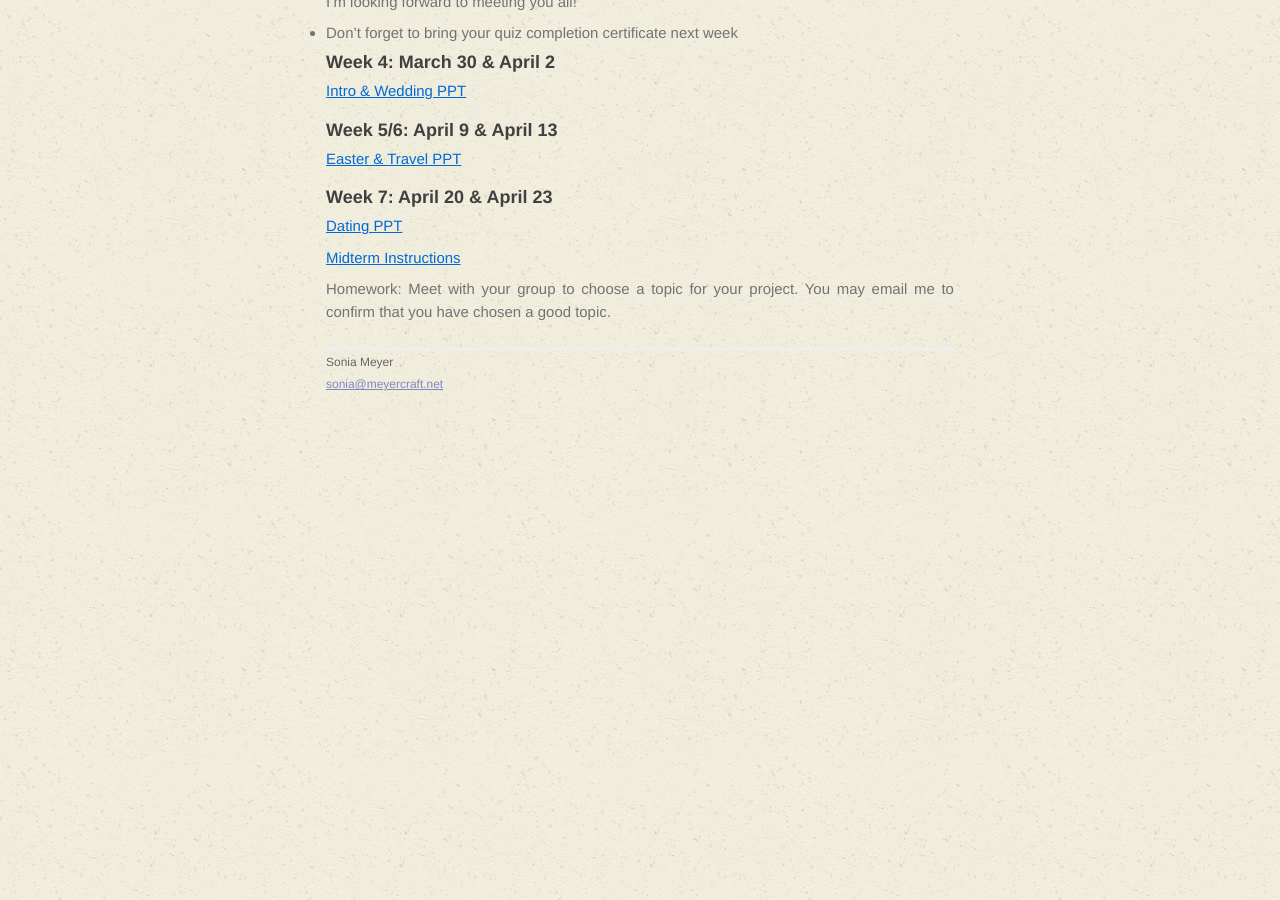
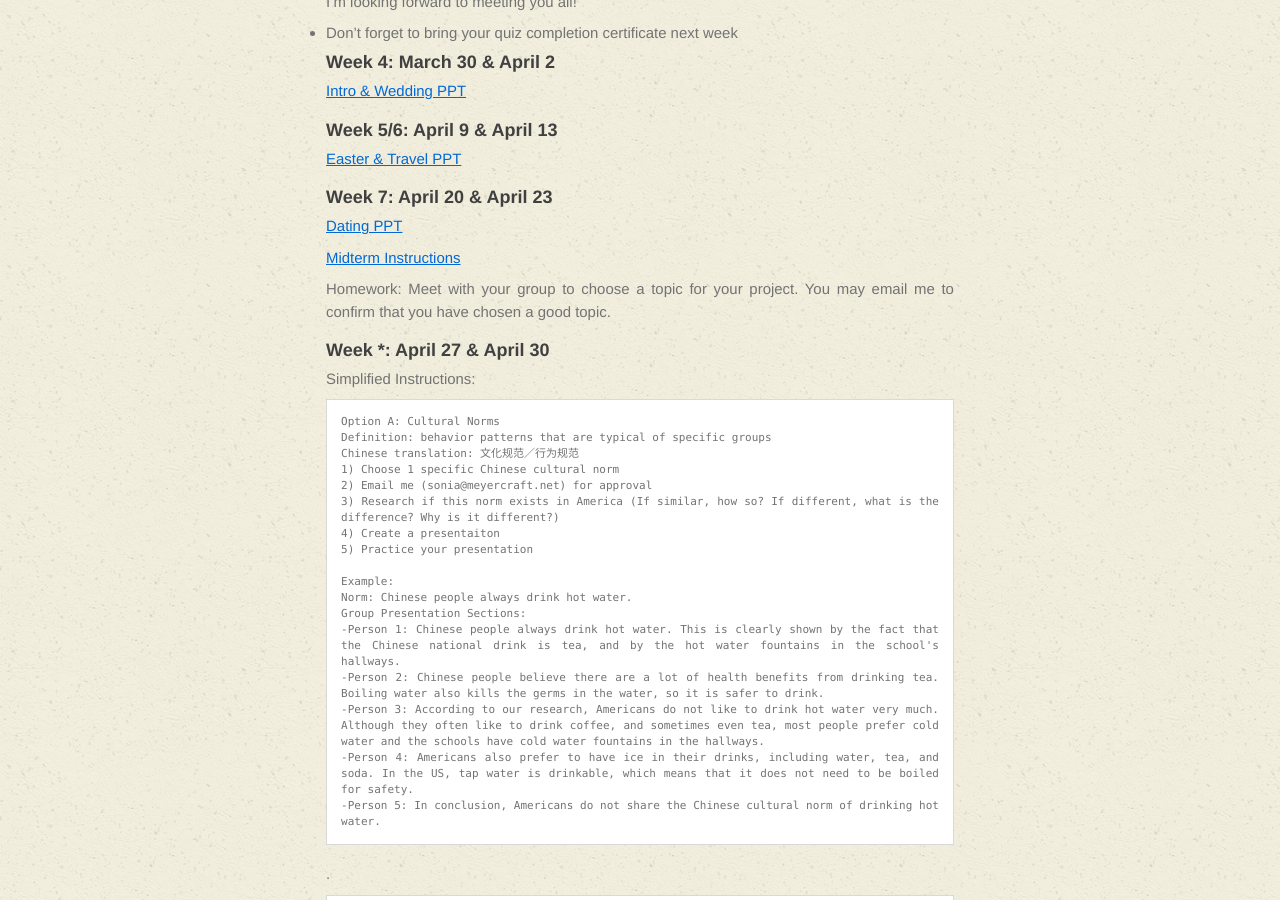
Before and after one commit to soniawmeyer/soniameyer-beihang-students-website, a Jekyll site: the page built from classes/americanculture.md, in a window 1280 px wide and 900 px high, scrolled down 568 px. Built offline with Jekyll 4.4.1, drawn with Linux system fonts in a browser that asks for light colours; some of the changed text lies outside the part shown.

Commit message:
midterm simplified instructions and example; announcements

```diff
--- a/classes/americanculture.md
+++ b/classes/americanculture.md
@@ -34,3 +34,43 @@ I'm flying back on Monday, arriving Tuesday, and hopefully I'll be ready to teac
 [Midterm Instructions](http://sonia-beihang-website-resources.s3.amazonaws.com/Midterm%20Project.pdf)
 
 Homework: Meet with your group to choose a topic for your project. You may email me to confirm that you have chosen a good topic.
+
+###Week *: April 27 & April 30
+Simplified Instructions:
+
+	Option A: Cultural Norms
+	Definition: behavior patterns that are typical of specific groups
+	Chinese translation: 文化规范／行为规范
+	1) Choose 1 specific Chinese cultural norm
+	2) Email me (sonia@meyercraft.net) for approval
+	3) Research if this norm exists in America (If similar, how so? If different, what is the difference? Why is it different?)
+	4) Create a presentaiton
+	5) Practice your presentation
+
+	Example:
+	Norm: Chinese people always drink hot water.
+	Group Presentation Sections:
+	-Person 1: Chinese people always drink hot water. This is clearly shown by the fact that the Chinese national drink is tea, and by the hot water fountains in the school's hallways.
+	-Person 2: Chinese people believe there are a lot of health benefits from drinking tea. Boiling water also kills the germs in the water, so it is safer to drink.
+	-Person 3: According to our research, Americans do not like to drink hot water very much. Although they often like to drink coffee, and sometimes even tea, most people prefer cold water and the schools have cold water fountains in the hallways.
+	-Person 4: Americans also prefer to have ice in their drinks, including water, tea, and soda. In the US, tap water is drinkable, which means that it does not need to be boiled for safety.
+	-Person 5: In conclusion, Americans do not share the Chinese cultural norm of drinking hot water.
+
+
+.
+
+	Option B: American Media
+	1) Choose 1 behavior/value from an American movie/TV show
+	2) Email me (sonia@meyercraft.net) for approval
+	3) Research if this behavior/value is accurate (If similar, how so? If different, what is the difference? Why is it different?)
+	4) Create a presentaiton
+	5) Practice your presentation
+
+	Example:
+	Behavior from TV show: The Vampire Diaries -- How do these high school student have so much free time and seem like they never go to school?
+	Group Presentation Sections:
+	-Person 1: The teenagers in the Vampire Diaries seem to have complete freedom to do whatever they want. Their parents never seem to intervene, and the school doesn't seem to mind that they miss so much school.
+	-Person 2: Show a short clip of the behavior. You can see in this clip, that the high school students are hanging out at a bar.
+	-Person 3: In China, this behavior could never happen because students are too busy preparing for the gaokao. While American students also have to prepare for the SAT test, it is not as strenuous as the gaokao.
+	-Person 4: According to our research, this kind of behavior does not accurately reflect American families. Most American parents have more influence over their children, and it is illegal for people under 21 to go into a bar.
+	-Person 5: In conclusion, The Vampire Diaries does not accurately represent high school life.
```
Also changed, not shown: index.md (+11 -2 lines).
